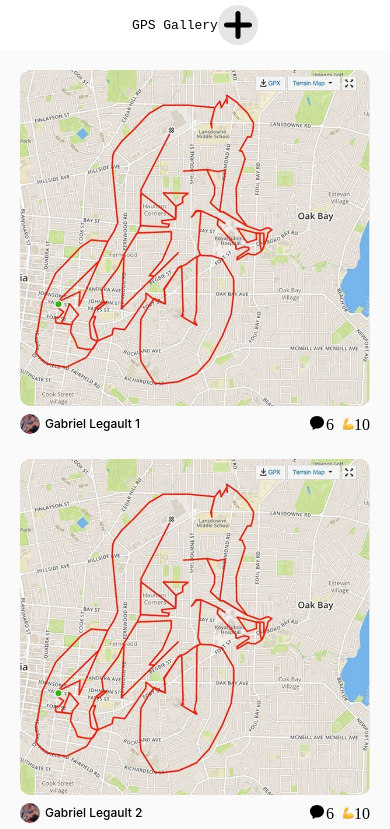
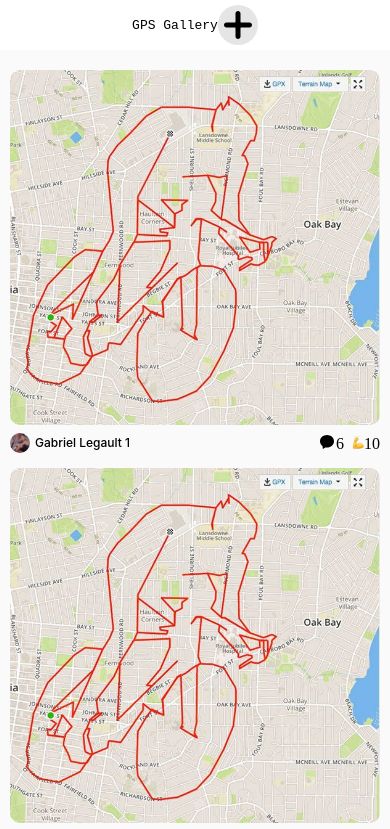
Before and after one commit to Gabswim/GPS-Gallery, a React (Create React App) app: page / in a window 390 px wide. Shown: the top 829 px of the page. Built offline with nearby package versions, Linux system fonts and the light colour scheme.

Commit message:
make media query

```diff
--- a/src/App.tsx
+++ b/src/App.tsx
@@ -1,9 +1,9 @@
 import React from 'react';
 import { Reset } from 'styled-reset/lib';
-import styled from 'styled-components';
+import { createGlobalStyle } from 'styled-components';
 import { ActivityCardProps } from './components/ActivityCard';
 
-import TopBar from './components/TopBar';
+import NavBar from './components/NavBar';
 import drawing from './assets/gps_art_bike.jpg';
 import profilePic from './assets/profile_image.png';
 import ActivitiesGrid from './components/ActivitiesGrid';
@@ -47,16 +47,17 @@ const App: React.FC = () => {
   return (
     <>
       <Reset />
-      <Body>
-        <TopBar />
-        <ActivitiesGrid activities={FAKE_DATA} />
-      </Body>
+      <GlobalStyle />
+      <NavBar />
+      <ActivitiesGrid activities={FAKE_DATA} />
     </>
   );
 };
-const Body = styled.div`
-  background-color: #fafafa;
-  width: 100%;
+
+const GlobalStyle = createGlobalStyle`
+  body {
+    background-color: #fafafa;
+  }
 `;
 
 export default App;
--- a/src/components/ActivitiesGrid.tsx
+++ b/src/components/ActivitiesGrid.tsx
@@ -27,8 +27,20 @@ const ActivitiesGrid: React.FC<ActivitiesGridProps> = ({ activities }) => {
 const Grid = styled.section`
   display: grid;
   grid-template-columns: repeat(auto-fill, minmax(350px, 1fr));
-  grid-gap: 20px;
-  padding: 0 20px 0 20px;
+  grid-gap: 10px;
+
+  @media (min-width: 320px) {
+    padding: 0 5px 0 5px;
+    grid-gap: 5px;
+  }
+  @media (min-width: 375px) {
+    padding: 0 10px 0 10px;
+    grid-gap: 10px;
+  }
+  @media (min-width: 750px) {
+    padding: 0 20px 0 20px;
+    grid-gap: 20px;
+  }
 `;
 
 export default ActivitiesGrid;
--- a/src/components/TopBar.tsx
+++ b/src/components/NavBar.tsx
@@ -3,7 +3,7 @@ import styled from 'styled-components';
 
 import iconAdd from '../assets/add_icon.svg';
 
-const TopBar = () => {
+const NavBar = () => {
   function AddTile() {
     console.log('Add an activity');
   }
@@ -46,4 +46,4 @@ const IconAdd = styled.img`
   width: 100%;
 `;
 
-export default TopBar;
+export default NavBar;
```
